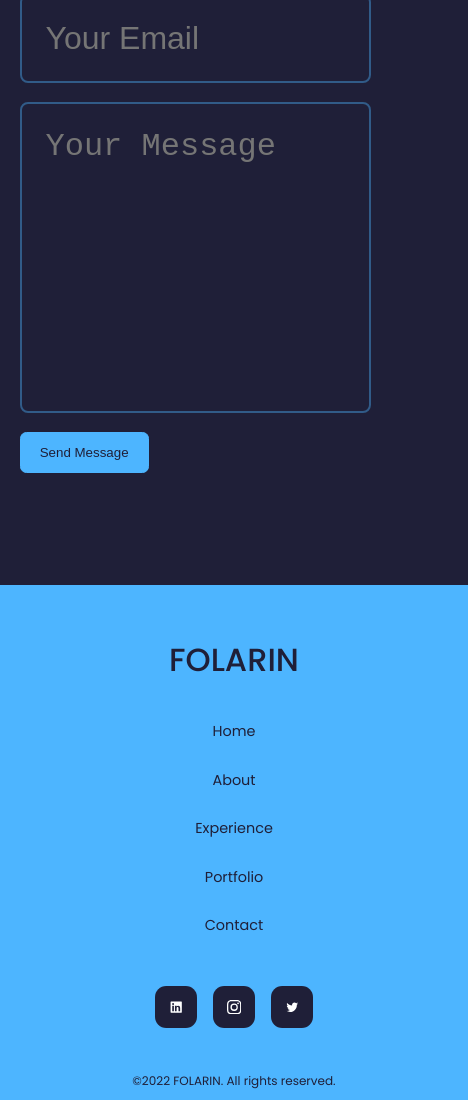
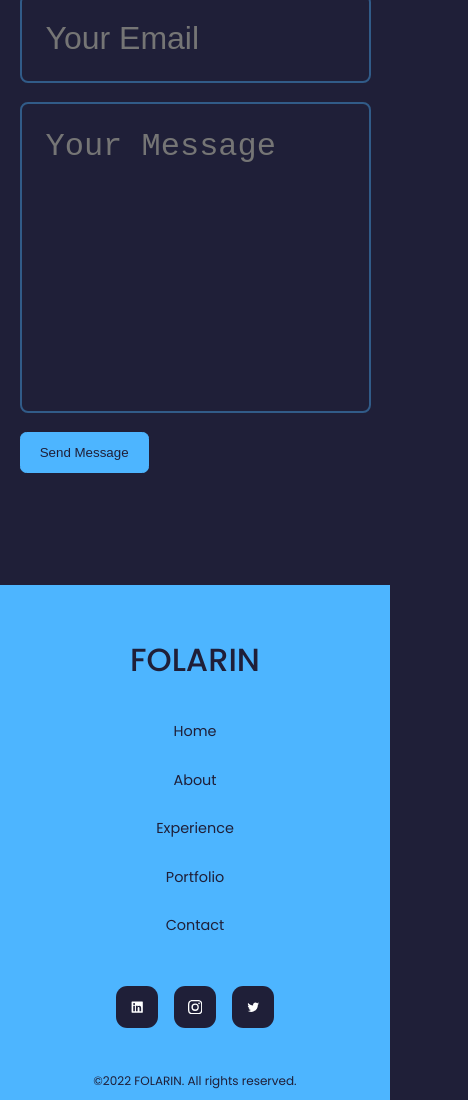
Before and after one commit to Folarinjr/update-portfolio, a React (Create React App) app: page / in a window 390 px wide. Shown: the part 6482-7582 px from the top of the page, 468 px wide, since content can reach past the window. Built offline with nearby package versions, Linux system fonts and the light colour scheme.

Commit message:
footer error fixed

```diff
--- a/src/component/footer/Footer.css
+++ b/src/component/footer/Footer.css
@@ -54,8 +54,8 @@ footer a{
 }
 
 @media only screen and (max-width: 600px){
-    #footer{
-        width: 120%;
+    footer{
+        width: 100%;
     }
     .permalinks{
         flex-direction: column;
```
